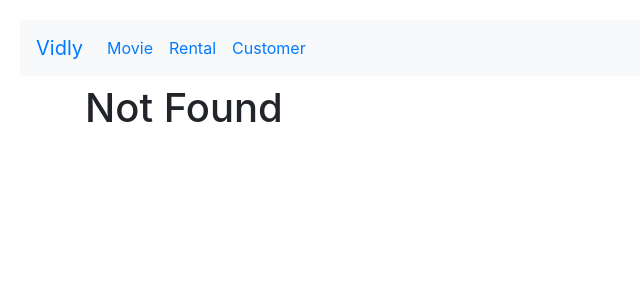
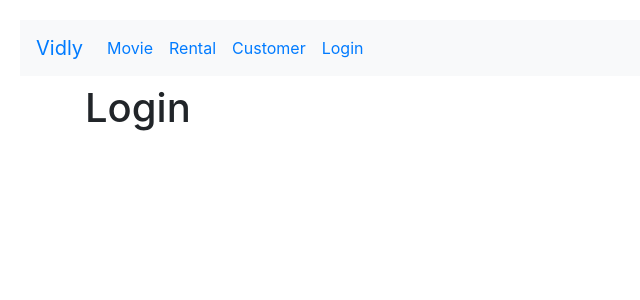
Before and after one commit to AzharUddinSheikh/Vidly-App-React, a React (Create React App) app: page /login in a window 1280 px wide. Before the commit this address led to /not-found. Shown: the top 300 px of the page, without its empty margins (0-640 px from the left). Built offline with nearby package versions, Linux system fonts and the light colour scheme.

Commit message:
simple login component

```diff
--- a/src/App.tsx
+++ b/src/App.tsx
@@ -1,12 +1,13 @@
 import React from 'react';
 import './App.css';
+import { Route, Redirect, Switch } from "react-router-dom";
 import Movies from './components/movies';
 import NavBar from './components/common/navbar';
-import { Route, Redirect, Switch } from "react-router-dom";
 import Rental from './components/rental';
 import Customer from './components/customer';
 import NotFound from './components/common/notfound';
 import MovieDetail from './components/moviedetails';
+import LoginForm from './components/loginForm';
 
 
 
@@ -16,6 +17,7 @@ function App() {
       <NavBar />
       <main className="container">
       <Switch>
+          <Route path="/login" component={LoginForm} />
           <Route path="/movies/:id" component={MovieDetail} />
           <Route path="/movies" component={Movies}/>
           <Route path="/rental" component={Rental}/>
--- a/src/components/common/navbar.tsx
+++ b/src/components/common/navbar.tsx
@@ -23,6 +23,9 @@ class NavBar extends React.Component<NavBarProps, NavBarState> {
                     <li className="nav-item">
                         <NavLink className="nav-item nav-link" to="/customer">Customer</NavLink>
                     </li>
+                    <li className="nav-item">
+                        <NavLink className="nav-item nav-link" to="/login">Login</NavLink>
+                    </li>
                 </ul>
             </nav>
         );
--- /dev/null
+++ b/src/components/loginForm.tsx
@@ -0,0 +1,19 @@
+import React,  { Component } from 'react';
+
+interface LoginFormProps {
+
+}
+
+interface LoginFormState {
+
+}
+
+class LoginForm extends React.Component<LoginFormProps, LoginFormState> {
+    render() {
+        return (
+            <h1>Login</h1>
+        );
+    }
+}
+
+export default LoginForm;
```
Also changed, not shown: 1 other file (tests, documents, lock files or other folders).
